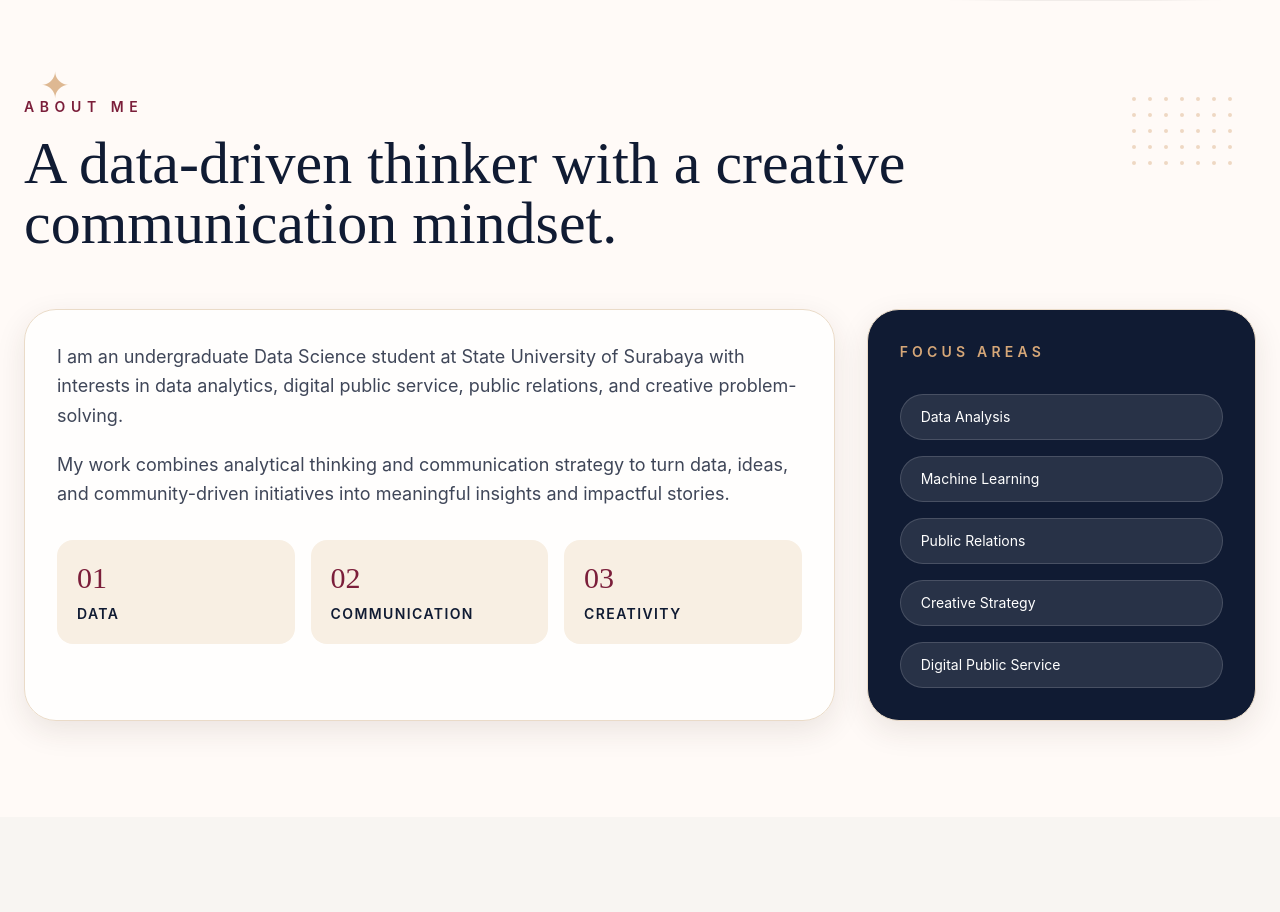
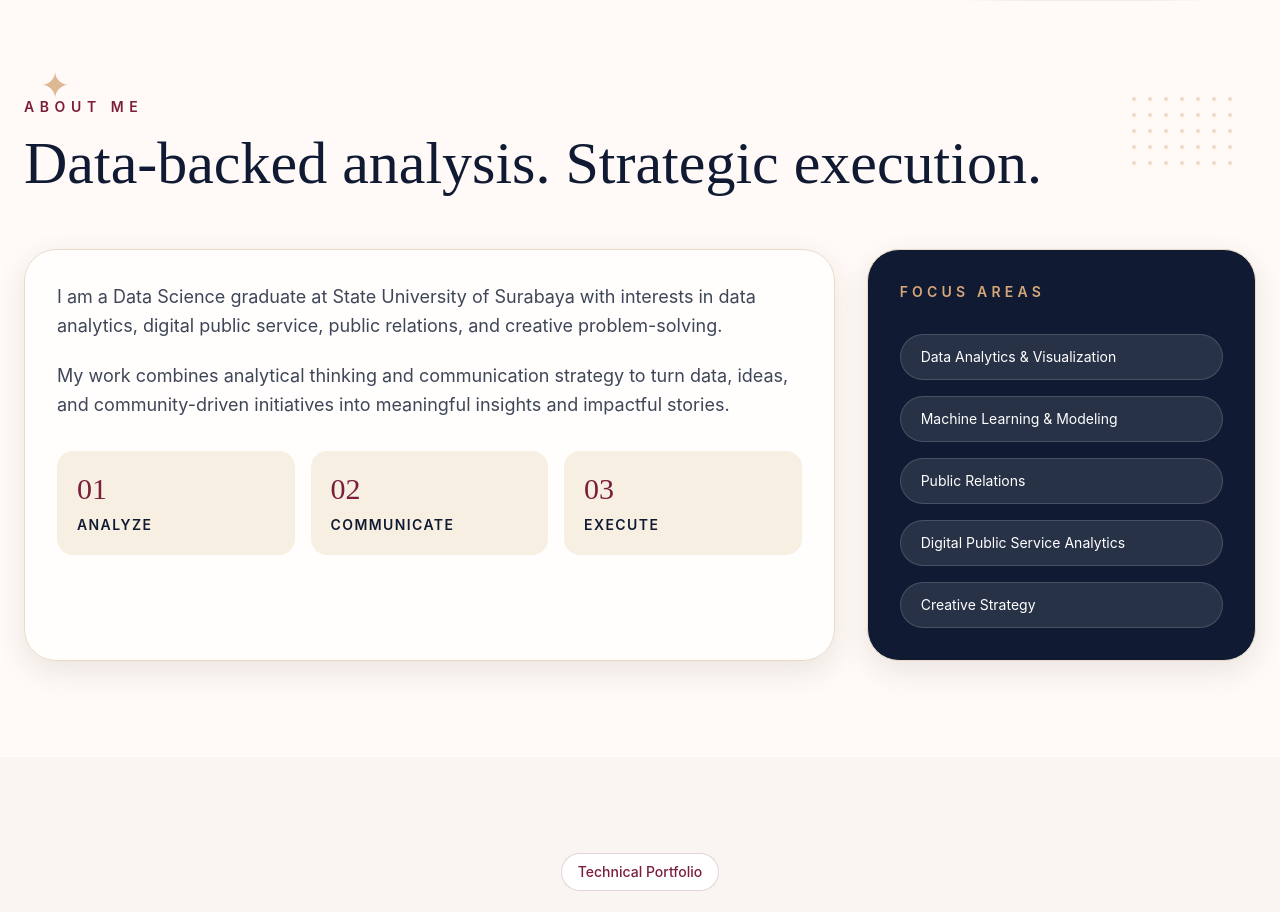
Before and after one commit to Dianayuww/college, a React (Vite) app: page / in a window 1280 px wide. Shown: the part 860-1772 px from the top of the page. Built offline with nearby package versions, Linux system fonts and the light colour scheme.

Commit message:
Update App.jsx

```diff
--- a/src/App.jsx
+++ b/src/App.jsx
@@ -1486,14 +1486,14 @@ export default function App() {
               </p>
 
               <h2 className="mt-4 font-serif text-4xl leading-tight text-[#101b33] md:text-6xl">
-                A data-driven thinker with a creative communication mindset.
+                Data-backed analysis. Strategic execution.
               </h2>
             </div>
 
             <div className="grid gap-8 lg:grid-cols-3">
               <div className="rounded-[2rem] border border-[#eadbc8] bg-white/75 p-8 shadow-soft lg:col-span-2">
                 <p className="text-lg leading-relaxed text-[#3f4658]">
-                  I am an undergraduate Data Science student at State University of
+                  I am a Data Science graduate at State University of
                   Surabaya with interests in data analytics, digital public service,
                   public relations, and creative problem-solving.
                 </p>
@@ -1507,17 +1507,17 @@ export default function App() {
                 <div className="mt-8 grid gap-4 sm:grid-cols-3">
                   <div className="rounded-2xl bg-[#f8efe3] p-5">
                     <p className="text-3xl font-serif text-[#7b1e3a]">01</p>
-                    <p className="mt-2 text-sm font-semibold uppercase tracking-widest">Data</p>
+                    <p className="mt-2 text-sm font-semibold uppercase tracking-widest">Analyze</p>
                   </div>
 
                   <div className="rounded-2xl bg-[#f8efe3] p-5">
                     <p className="text-3xl font-serif text-[#7b1e3a]">02</p>
-                    <p className="mt-2 text-sm font-semibold uppercase tracking-widest">Communication</p>
+                    <p className="mt-2 text-sm font-semibold uppercase tracking-widest">Communicate</p>
                   </div>
 
                   <div className="rounded-2xl bg-[#f8efe3] p-5">
                     <p className="text-3xl font-serif text-[#7b1e3a]">03</p>
-                    <p className="mt-2 text-sm font-semibold uppercase tracking-widest">Creativity</p>
+                    <p className="mt-2 text-sm font-semibold uppercase tracking-widest">Execute</p>
                   </div>
                 </div>
               </div>
@@ -1529,11 +1529,11 @@ export default function App() {
 
                 <div className="mt-8 space-y-4">
                   {[
-                    'Data Analysis',
-                    'Machine Learning',
+                    'Data Analytics & Visualization',
+                    'Machine Learning & Modeling',
                     'Public Relations',
+                    'Digital Public Service Analytics',
                     'Creative Strategy',
-                    'Digital Public Service',
                   ].map((item) => (
                     <div
                       key={item}
```
